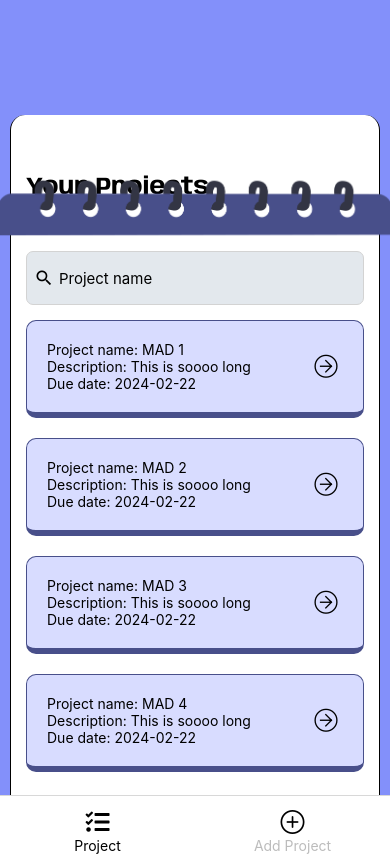
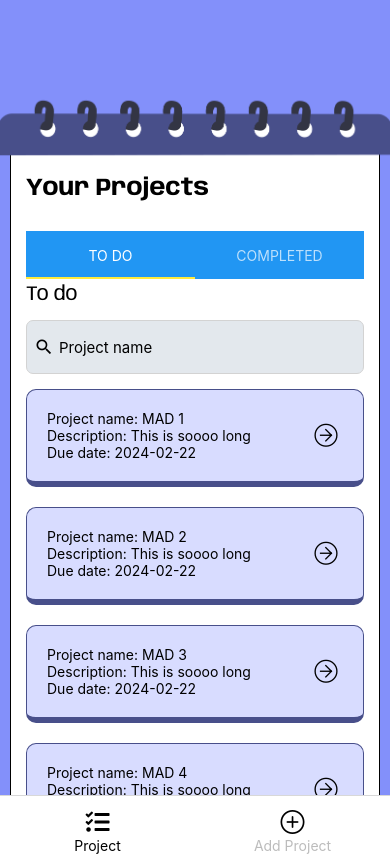
Before and after one commit to Waffle-Cone/Sparkels, a React Native app: screen /ProjectListScreen in a window 390 px wide. Built offline with nearby package versions, Linux system fonts and the light colour scheme.

Commit message:
Trying to get the TabView working in ProjectListScreen

```diff
--- a/App.js
+++ b/App.js
@@ -2,7 +2,6 @@ import { NavigationContainer } from "@react-navigation/native";
 import { createNativeStackNavigator } from "@react-navigation/native-stack";
 import NavigationBottom from "./src/components/navigation/NavigationBottom";
 import { StyleSheet, Text, View } from "react-native";
-import * as Font from "expo-font";
 import { ProjectProvider } from "./src/components/context/ProjectContext";
 import AddProjectScreen from "./src/components/screens/AddProjectScreen";
 import TaskListScreen from "./src/components/screens/TaskListScreen";
--- a/package.json
+++ b/package.json
@@ -27,9 +27,11 @@
     "react-native-draggable-flatlist": "^4.0.1",
     "react-native-gesture-handler": "~2.14.0",
     "react-native-notification-sounds": "^0.5.8",
+    "react-native-pager-view": "^6.2.3",
     "react-native-reanimated": "~3.6.2",
     "react-native-sound": "^0.11.2",
     "react-native-swipeable": "^0.6.0",
+    "react-native-tab-view": "^3.5.2",
     "react-native-timestamp-timer-hooks": "^1.1.2"
   },
   "devDependencies": {
--- a/src/components/screens/ProjectListScreen.js
+++ b/src/components/screens/ProjectListScreen.js
@@ -6,35 +6,43 @@
 
 // Fonts documentation https://docs.expo.dev/develop/user-interface/fonts/
 
+// React Native Tab View https://reactnavigation.org/docs/tab-view/
+
 // -----------------------------------------------------
 
 import {
   Keyboard,
-  Pressable,
   StyleSheet,
   Text,
-  TouchableOpacity,
   View,
   Image,
+  useWindowDimensions,
 } from "react-native";
 import { useFonts } from "expo-font";
 import React, { useContext, useEffect, useState } from "react";
 import { ProjectContext } from "../context/ProjectContext";
 import SearchBar from "../UI/SearchBar.js";
 import ProjectList from "../entity/project/ProjectList";
+import { TabView, SceneMap, TabBar } from "react-native-tab-view";
 
 const ProjectListScreen = ({ navigation }) => {
   // Initialisations ------------------
-
   const [fontsLoaded] = useFonts({
     AnybodyBold: require("./../../../assets/fonts/Anybody-Bold.ttf"),
     AnybodyRegular: require("./../../../assets/fonts/Anybody-Regular.ttf"),
   });
 
+  const layout = useWindowDimensions();
+
   // State ---------------------------
   const { projects } = useContext(ProjectContext);
   const [search, setSearch] = useState(null);
   const [searchResults, setSearchResults] = useState([]);
+  const [index, setIndex] = useState(0);
+  const [routes] = useState([
+    { key: "todo", title: "To do" },
+    { key: "completed", title: "Completed" },
+  ]);
 
   //console.log(JSON.stringify(projects));
 
@@ -57,6 +65,19 @@ const ProjectListScreen = ({ navigation }) => {
     Keyboard.dismiss();
   };
 
+  const ToDoProjects = () => (
+    <View style={{ flex: 1, backgroundColor: "#ff4081" }} />
+  );
+
+  const CompletedProjects = () => (
+    <View style={{ flex: 1, backgroundColor: "#673ab7" }} />
+  );
+
+  const renderScene = SceneMap({
+    todo: ToDoProjects,
+    completed: CompletedProjects,
+  });
+
   // View -----------------------------
   return (
     <View style={styles.container}>
@@ -66,6 +87,13 @@ const ProjectListScreen = ({ navigation }) => {
       />
       <View style={styles.notebookBorder}>
         <Text style={styles.h1}>Your Projects</Text>
+        <TabView
+          navigationState={{ index, routes }}
+          renderScene={renderScene}
+          onIndexChange={setIndex}
+          style={styles.tabView}
+          initialLayout={{ width: layout.width }}
+        />
         <Text style={styles.h2}>To do</Text>
         <SearchBar
           placeholder={"Project name"}
@@ -96,14 +124,12 @@ const styles = StyleSheet.create({
     alignSelf: "center",
     height: "8%",
     width: "100%",
-    marginTop: 80,
+    top: 95,
     zIndex: 2,
   },
   notebookBorder: {
     borderRadius: 15,
-    borderLeftWidth: 1,
-    borderRightWidth: 1,
-    borderBottomWidth: 1,
+    borderWidth: 1,
     padding: 15,
     margin: 5,
     paddingTop: 55,
@@ -149,4 +175,19 @@ const styles = StyleSheet.create({
   projectDetails: {
     flex: 1,
   },
+  tabView: {
+    flex: 1,
+    marginTop: 20,
+    backgroundColor: "transparent",
+  },
+  tabBar: {
+    backgroundColor: "red",
+  },
+  label: {
+    color: "black",
+    fontWeight: "bold",
+  },
+  indicator: {
+    backgroundColor: "red",
+  },
 });
```
Also changed, not shown: 1 other file (tests, documents, lock files or other folders).
